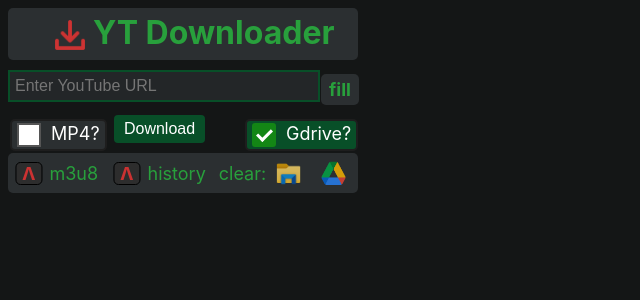
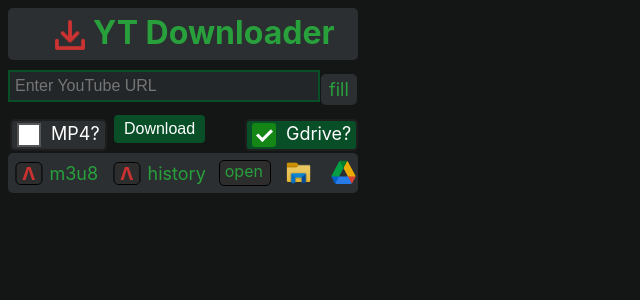
Before and after one commit to Andrewtho5942/Descargo, a React (Create React App) app in the folder client/: page / in a window 1280 px wide. Shown: the top 300 px of the page, without its empty margins (0-640 px from the left). Built offline with nearby package versions, Linux system fonts and the light colour scheme.

Commit message:
Open folders

```diff
--- a/client/src/App.css
+++ b/client/src/App.css
@@ -7,7 +7,6 @@
   width: 350px;
   box-sizing: border-box;
 }
-
 
 body,
 html {
@@ -20,6 +19,7 @@
   width: 100%;
   margin-bottom: 12px;
   border-radius: 5px;
+  user-select: none;
 }
 
 h1 {
@@ -48,8 +48,8 @@
   outline: 2px solid rgb(8, 79, 40);
   border: none;
   color: white;
-  margin-right:auto;
-  margin-left:2px
+  margin-right: auto;
+  margin-left: 2px
 }
 
 .inline-container {
@@ -69,7 +69,7 @@
   border: none;
   border-radius: 4px;
   margin-top: 5px;
-  margin-right:47px;
+  margin-right: 47px;
   transition: background-color 0.2s ease;
 }
 
@@ -85,11 +85,12 @@
 .loading {
   width: 48px;
   height: 48px;
-  left:200px;
+  left: 200px;
   top: 112px;
 }
 
-.success, .failure {
+.success,
+.failure {
   width: 24px;
   height: 24px;
   left: 212px;
@@ -97,44 +98,44 @@
 }
 
 .format {
-  position:absolute;
-  left:10px;
-  top:119px;
-  color:white;
+  position: absolute;
+  left: 10px;
+  top: 119px;
+  color: white;
   font-size: large;
 }
 
 .gdrive {
-  position:absolute;
-  left:245px;
-  top:119px;
-  color:white;
+  position: absolute;
+  left: 245px;
+  top: 119px;
+  color: white;
   font-size: large;
- }
+}
 
 .toggle {
-  width:16px;
-  height:16px;
+  width: 16px;
+  height: 16px;
 }
 
 .toggle:hover {
-  cursor:pointer;
+  cursor: pointer;
 }
 
 .bot-spanner {
-  height:40px;
-  width:100%;
+  height: 40px;
+  width: 100%;
   background-color: rgb(43, 47, 49);
   margin-top: 10px;
-  border-radius:5px;
+  border-radius: 5px;
   display: flex;
 }
 
 .menu-btn {
   color: rgb(40, 160, 60);
-  font-size:large;
-  padding:0px 8px;
-  height:100%;
+  font-size: large;
+  padding: 0px 8px;
+  height: 100%;
   align-items: center;
   display: flex;
   cursor: pointer;
@@ -144,13 +145,13 @@
 
 .menu-toggle {
   transition: transform 0.3s ease;
-  margin-right:8px;
+  margin-right: 8px;
   font-weight: bold;
   color: #cc3232;
-  padding:0px 6px;
-  background-color:rgb(45, 45, 45);
-  outline:1px solid black;
-  border-radius:4px;
+  padding: 0px 6px;
+  background-color: rgb(45, 45, 45);
+  outline: 1px solid black;
+  border-radius: 4px;
 }
 
 .menu-toggle.inactive {
@@ -161,47 +162,74 @@
   transform: rotate(0deg);
 }
 
-.clear {
-  color: rgb(40, 160, 60);
-  font-size:large;
-  display:flex;
-  align-items: center;
-  margin:auto;
-  padding: 5px;
+.clear-open-toggle {
+  font-size: medium;
+  margin: 0px 5px;
+  padding-bottom:4px;
+  padding-left:5px;
+  padding-right:5px;
+  width:40px;
+  cursor: pointer;
+  background-color:rgb(45,45,45);
+  border-radius:5px;
+  border: 1px solid black;
+  transition: background-color 0.3s ease;
 }
 
-.clear-btn {
-  width:25px;
-  height:25px;
-  margin:0px 10px;
+
+.file-ops {
+  color: rgb(40, 160, 60);
+  display: flex;
+  align-items: center;
+  margin: 0px auto;
+  padding:0px;
+  user-select: none;
+}
+
+.file-btn {
+  position: relative;
+  width: 25px;
+  height: 25px;
+  margin: 0px 5px;
   cursor: pointer;
   transition: opacity 0.3s ease;
-  opacity: 0.8;
+  opacity: 0.9;
+  user-select: none;
 }
-.clear-btn:hover{
+
+.file-btn:hover {
   opacity: 1;
+}
 
+.file-btn-wrapper {
+  margin: 0px 5px;
+  padding: 4px 0px 2px 0px;
+  position:relative;
+  background-color: var(--underline-color, transparent);
+  transition: background-color 0.3s ease;
+  border-radius:5px;
 }
 
 .autofill-btn {
   position: absolute;
   cursor: pointer;
-  top:74px;
-  left:321px;
+  top: 74px;
+  left: 321px;
   color: rgb(40, 160, 60);
-  font-weight: bold;
+  /*font-weight: bold;*/
   font-size: large;
-  padding:5px 8px;
+  padding: 5px 8px;
   background-color: rgb(43, 47, 49);
-  border-radius:5px;
+  border-radius: 5px;
   transition: background-color 0.3s ease;
   user-select: none;
 }
 
-.autofill-btn:hover, .menu-btn:hover{
+.autofill-btn:hover,
+.menu-btn:hover,
+.clear-open-toggle:hover {
   background-color: rgb(45, 55, 45);
 }
-
 
 
 
--- a/client/src/App.js
+++ b/client/src/App.js
@@ -1,6 +1,7 @@
 import './App.css';
 import React, { useState, useEffect } from 'react';
 import axios from 'axios';
+import { useTimeoutState } from './useTimeoutState';
 
 import download from './images/dl.png';
 import loadingGif from './images/loading.gif';
@@ -13,13 +14,18 @@
 //ffmpeg -protocol_whitelist "file,http,https,tcp,tls" -i "C:\Users\andre\Downloads\aW5kZXgubTN1OA==.m3u8" -c copy output.mp4
 
 function App() {
-  const SERVER_PORT = 5001;
+  const SERVER_PORT = 5000;
+  const gdriveFolderID = "17pMCBUQxJfEYgVvNwKQUcS8n4oRGIE9q"
+  let googleDriveWindow = null;
   const [link, setLink] = useState('');
   const [result, setResult] = useState('');
   const [videoFormat, setVideoFormat] = useState(false);
   const [gdrive, setGdrive] = useState(true);
   const [m3u8Open, setM3u8Open] = useState(false);
   const [historyOpen, setHistoryOpen] = useState(false);
+  const [underline1, setUnderline1] = useTimeoutState('transparent')
+  const [underline2, setUnderline2] = useTimeoutState('transparent')
+  const [openFiles, setOpenFiles] = useState(true)
 
 
   useEffect(() => {
@@ -40,16 +46,16 @@
     } else if (!inputFocused) {
       switch (e.key) {
         case 'g':
-          toggleGdrive();
+          setGdrive(!gdrive);
           break;
         case 'p':
-          toggleVideoFormat();
+          setVideoFormat(!videoFormat);
           break;
         case 'm':
-          toggleM3u8Open();
+          setM3u8Open(!m3u8Open);
           break;
         case 'h':
-          toggleHistoryOpen();
+          setHistoryOpen(!historyOpen);
           break;
         default:
       }
@@ -60,7 +66,7 @@
     browser.tabs.query({ active: true, currentWindow: true })
       .then(tabs => {
         const currentTab = tabs[0];
-        console.log('current Tab: '+ currentTab.url);
+        console.log('current Tab: ' + currentTab.url);
         setLink(currentTab.url);
       })
       .catch(error => {
@@ -96,36 +102,59 @@
     setLink('');
   };
 
-  const toggleVideoFormat = () => {
-    setVideoFormat(!videoFormat);
-  }
+  const clearFolder = (local) => {
+    let setUnderline = local ? setUnderline1 : setUnderline2
 
-  const toggleGdrive = () => {
-    setGdrive(!gdrive);
-  }
-
-  const toggleM3u8Open = () => {
-    setM3u8Open(!m3u8Open);
-  }
-
-  const toggleHistoryOpen = () => {
-    setHistoryOpen(!historyOpen);
-  }
-
-  const clearFolder = (local) => {
-    console.log(local)
     try {
       axios.post(`http://localhost:${SERVER_PORT}/clear`, {
         local: local
-      })
+      }).then((response) => {
+        let color = 'red'
+        if (response.data.message === 'success') {
+          color = 'green'
+        }
+        // update the underline color
+        setUnderline(color);
+
+        // clear the current timeout for this button and set a new timeout to reset the color to white
+        setUnderline(color, { timeout: 750 })
+      });
     } catch (error) {
       console.error('Error:', error);
     }
   }
 
+
+  const openFolder = (local) => {
+    if (local) {
+      // open file explorer to downloads folder
+      try {
+        axios.post(`http://localhost:${SERVER_PORT}/open`, {}).then((response) => {
+          console.log(response.data.message)
+        });
+      } catch (error) {
+        console.error('Error:', error);
+      }
+    } else {
+      const url = `https://drive.google.com/drive/folders/${gdriveFolderID}`;
+      console.log('google drive window:')
+      console.log(googleDriveWindow)
+      // check if the google drive tab is already open
+      if (googleDriveWindow && !googleDriveWindow.closed) {
+        console.log('already open')
+        // focus existing tab
+        googleDriveWindow.focus();
+      } else {
+        console.log('new tab')
+        //open new tab to google drive downloads folder
+        googleDriveWindow = window.open(url, '_blank');
+      }
+    }
+  }
+
   return (
     <div className="App" >
-      <img src={download} alt="youtube" className="dl-img"></img>
+      <img src={download} alt="youtube" draggable="false" className="dl-img"></img>
       <span className="header">
         <h1>YT Downloader</h1>
       </span>
@@ -142,7 +171,7 @@
 
 
       <label className={`format checkbox-container ${videoFormat ? 'active' : ''}`}>
-        <input type="checkbox" checked={videoFormat} onChange={toggleVideoFormat} />
+        <input type="checkbox" checked={videoFormat} onChange={() => { setVideoFormat(!videoFormat) }} />
         <span className="custom-checkbox"></span>
         <span style={{ userSelect: 'none' }} className="checkbox-label">MP4?</span>
       </label>
@@ -156,24 +185,30 @@
 
 
       <label className={`gdrive checkbox-container ${gdrive ? 'active' : ''}`}>
-        <input type="checkbox" checked={gdrive} onChange={toggleGdrive} />
+        <input type="checkbox" checked={gdrive} onChange={() => { setGdrive(!gdrive) }} />
         <span className="custom-checkbox"></span>
         <span style={{ userSelect: 'none' }} className="checkbox-label">Gdrive?</span>
       </label>
 
 
       <div className="bot-spanner">
-        <div className='menu-btn' onClick={toggleM3u8Open}><div className={`menu-toggle ${m3u8Open ? 'active' : 'inactive'}`}>V</div>m3u8</div>
+        <div className='menu-btn' onClick={() => { setM3u8Open(!m3u8Open) }}><div className={`menu-toggle ${m3u8Open ? 'active' : 'inactive'}`}>V</div>m3u8</div>
         <div style={{ width: '2px', height: '100%', backgroundColor: 'black' }}></div>
-        <div className='menu-btn' onClick={toggleHistoryOpen}><div className={`menu-toggle ${historyOpen ? 'active' : 'inactive'}`}>V</div>history</div>
+        <div className='menu-btn' onClick={() => { setHistoryOpen(!historyOpen) }}><div className={`menu-toggle ${historyOpen ? 'active' : 'inactive'}`}>V</div>history</div>
         <div style={{ width: '2px', height: '100%', backgroundColor: 'black' }}></div>
 
-        <div className='clear'>clear:
-          <img src={explorer} onClick={() => clearFolder(true)} alt="explorer" className="clear-btn"></img>
-          <img src={drive} onClick={() => clearFolder(false)} alt="drive" className="clear-btn"></img>
+        <div className='file-ops'>
+          <div className='clear-open-toggle' onClick={() => { setOpenFiles(!openFiles) }}>{openFiles ? 'open' : 'clear'}</div>
+
+          <div className='file-btn-wrapper' style={{ '--underline-color': underline1 }}>
+            <img src={explorer} onClick={() => { openFiles ? openFolder(true) : clearFolder(true) }} alt="explorer" className="file-btn" draggable="false"></img>
+          </div>
+          <div className='file-btn-wrapper' style={{ '--underline-color': underline2 }}>
+            <img src={drive} onClick={() => { openFiles ? openFolder(false) : clearFolder(false) }} alt="drive" className="file-btn" draggable="false"></img>
+          </div>
         </div>
+
       </div>
-
     </div>
   );
 }
--- /dev/null
+++ b/client/src/useTimeoutState.js
@@ -0,0 +1,27 @@
+import { useState, useCallback } from 'react';
+
+export const useTimeoutState = (defaultState) => {
+  const [state, _setState] = useState(defaultState);
+  const [currentTimeoutId, setCurrentTimeoutId] = useState();
+
+  const setState = useCallback(
+    (action, opts = {}) => {
+      if (currentTimeoutId != null) {
+        clearTimeout(currentTimeoutId);
+      }
+
+      _setState(action);
+
+      // Use a timeout of 0 if no timeout value is passed
+      const timeoutDuration = opts.timeout ?? 0;
+
+      if (timeoutDuration > 0) {
+        const id = setTimeout(() => _setState(defaultState), timeoutDuration);
+        setCurrentTimeoutId(id);
+      }
+    },
+    [currentTimeoutId, defaultState]
+  );
+
+  return [state, setState];
+};
```
Also changed, not shown: client/bundle/bundle.js, 1 other file (tests, documents, lock files or other folders).
